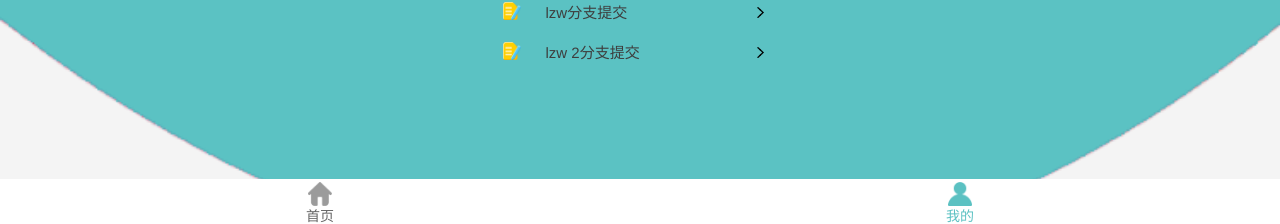
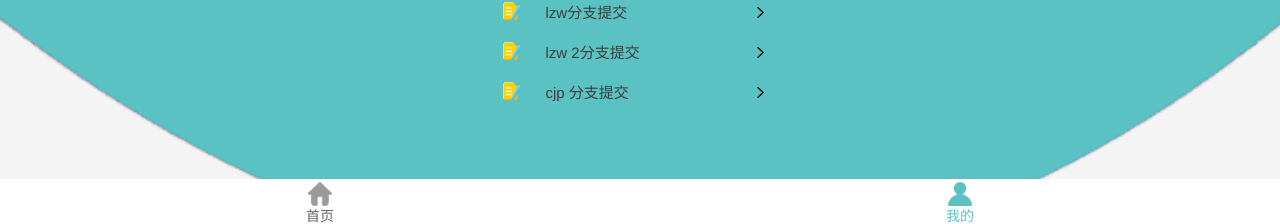
Before and after one commit to dyj-cjp/yunyaotai-vue, a Vue app: page /profile in a window 1280 px wide. Shown: the part 572-796 px from the top of the page. Built offline with nearby package versions, Linux system fonts and the light colour scheme.

Commit message:
cjp代码提交

```diff
--- a/src/views/profile/Profile.vue
+++ b/src/views/profile/Profile.vue
@@ -71,6 +71,12 @@
         <img class='purchase_right' src='../../assets/mine/right.png'>
       </div>
 
+
+                                          <div class='message' @click="toMyMessage">
+        <img class='message_img' src='../../assets/mine/coln3.png'>
+        <span class='message_text'>cjp 分支提交 </span>
+        <img class='purchase_right' src='../../assets/mine/right.png'>
+      </div>
     </div>
     <!-- action="/api/file/upload" -->
     <!-- <el-upload
```
